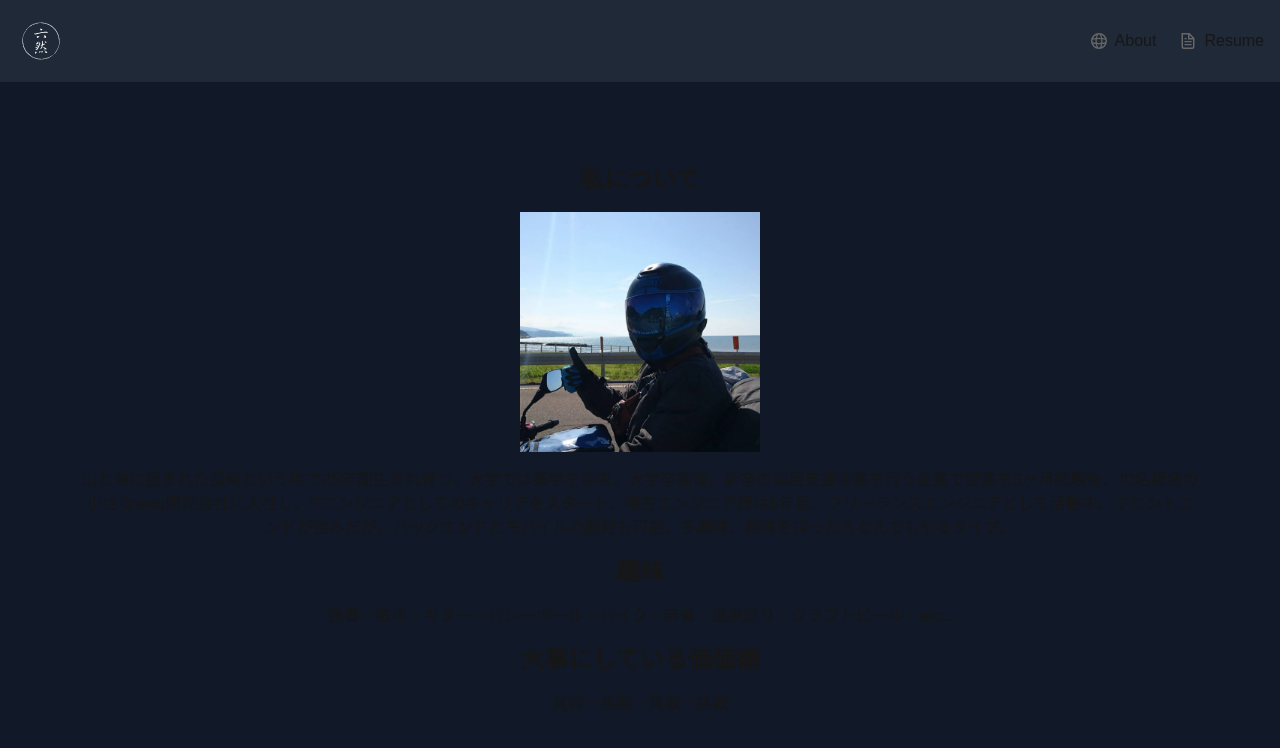
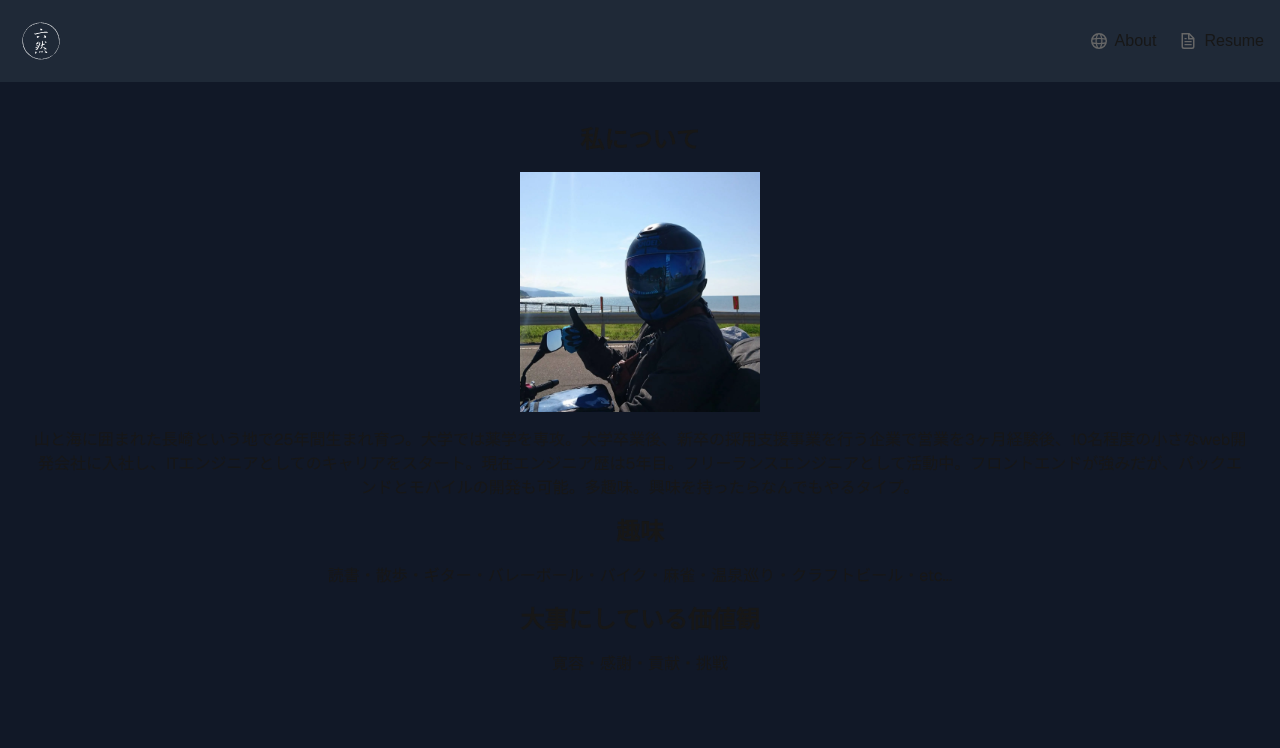
Before and after one commit to nottak0409/portfolio, a Next.js app: page /about in a window 1280 px wide. Shown: the top 748 px of the page. Built offline with nearby package versions, Linux system fonts and the light colour scheme.

Commit message:
レイアウト微調整

```diff
--- a/app/about/page.tsx
+++ b/app/about/page.tsx
@@ -5,7 +5,7 @@
 	return (
 		<div>
 			<Header />
-			<div className="grid grid-rows-[20px_1fr_20px] items-center justify-items-center min-h-screen p-8 pb-20 gap-16 sm:p-20 font-[family-name:var(--font-geist-sans)]">
+			<div className="grid grid-rows-[20px_1fr_20px] items-center justify-items-center min-h-screen p-8 gap-16 font-[family-name:var(--font-geist-sans)]">
 				<main className="flex flex-col gap-4 row-start-2 items-center z-10">
 					<div className="text-xl sm:text-2xl font-bold text-center sm:text-center w-full">
 						私について
--- a/app/page.tsx
+++ b/app/page.tsx
@@ -6,7 +6,7 @@
 		<div>
 			<Image src="/stars.webp" alt="main image" fill />
 			<Header />
-			<div className="grid grid-rows-[20px_1fr_20px] items-center justify-items-center min-h-screen p-8 pb-20 gap-16 sm:p-4 font-[family-name:var(--font-geist-sans)]">
+			<div className="grid grid-rows-[20px_1fr_20px] items-center justify-items-center min-h-screen p-8 gap-16 sm:p-4 font-[family-name:var(--font-geist-sans)]">
 				<main className="flex flex-col gap-4 row-start-2 items-center sm:items-start">
 					<div className="text-xl sm:text-2xl font-bold text-center sm:text-center w-full z-10">
 						Noda Takuma
--- a/app/resume/page.tsx
+++ b/app/resume/page.tsx
@@ -4,7 +4,7 @@
 	return (
 		<div>
 			<Header />
-			<div className="grid grid-rows-[20px_1fr_20px] items-center justify-items-center min-h-screen p-8 pb-20 gap-16 sm:p-20 font-[family-name:var(--font-geist-sans)]">
+			<div className="grid grid-rows-[20px_1fr_20px] items-center justify-items-center min-h-screen p-8 gap-16 font-[family-name:var(--font-geist-sans)]">
 				<main className="flex flex-col gap-4 row-start-2 items-center z-10">
 					<div className="text-xl sm:text-2xl font-bold text-center sm:text-center w-full">
 						職務経歴
```
